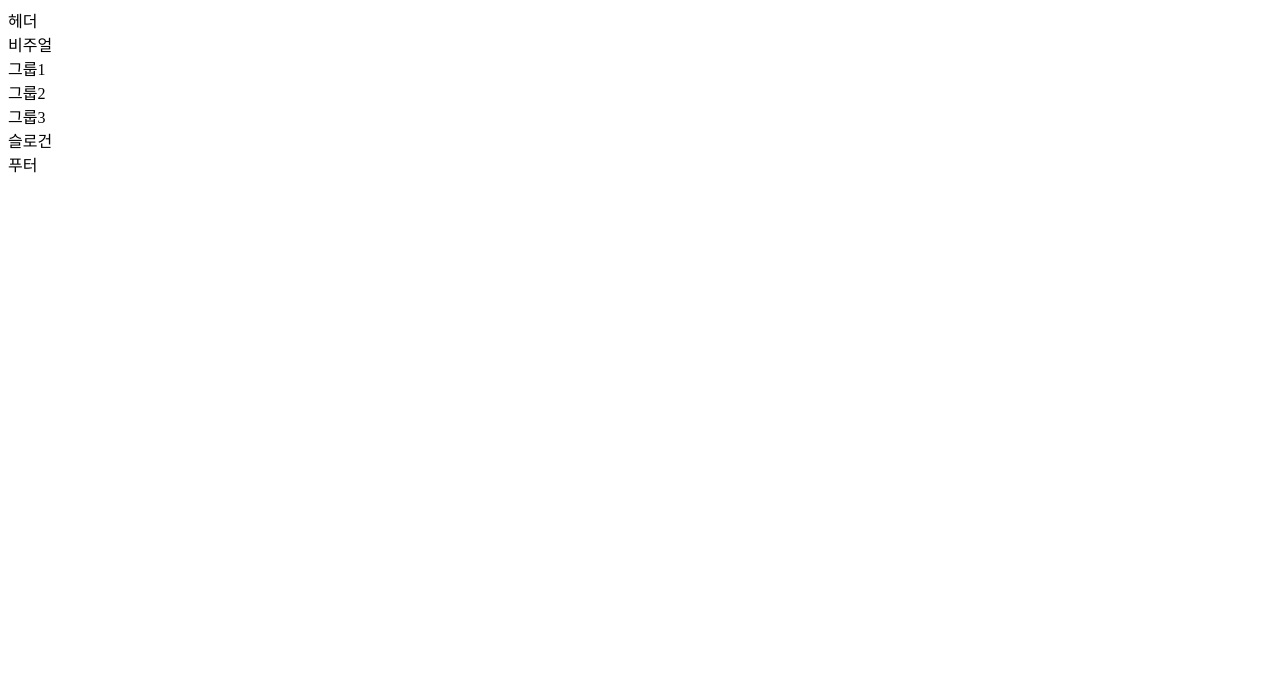
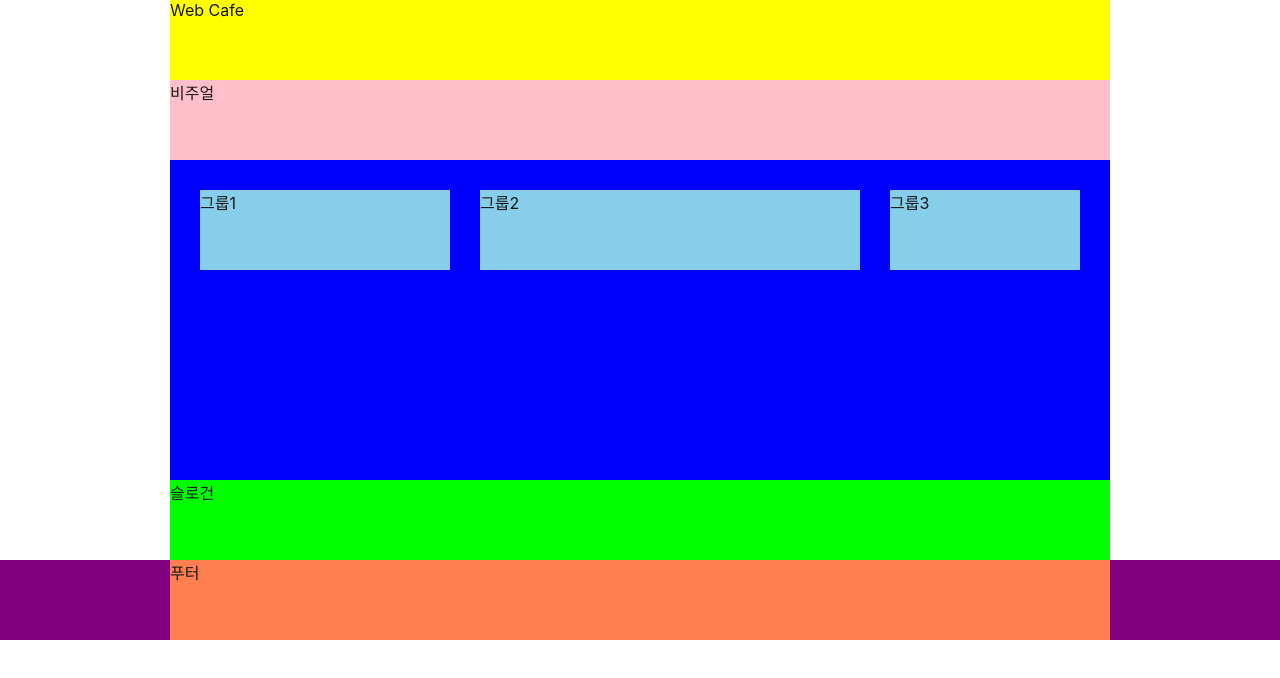
Before and after one commit to dikum98/zeroConnecTo, a website: page HTML5/index.html in a window 1280 px wide. Drawn offline with Linux system fonts and the light colour scheme; a web font is replaced by a local one.

Commit message:
스타일시트 연결 및 플렉스를 활용한 기본 레이아웃 구현

```diff
--- /dev/null
+++ b/HTML5/css/index.css
@@ -0,0 +1,87 @@
+@import url('https://cdn.jsdelivr.net/gh/orioncactus/pretendard@v1.3.4/dist/web/static/pretendard.css');
+@import url('./normalize.css');
+@import url('./reset.css');
+
+/* 기본 스타일 */
+*,
+*::before,
+*::after {
+  box-sizing: border-box;
+}
+
+/* 본문 스타일 */
+body {
+  font-family: Pretendard, -apple-system, BlinkMacSystemFont, system-ui, Roboto,
+    'Helvetica Neue', 'Segoe UI', 'Apple SD Gothic Neo', 'Noto Sans KR',
+    'Malgun Gothic', 'Apple Color Emoji', 'Segoe UI Emoji', 'Segoe UI Symbol',
+    sans-serif;
+  font-weight: 400;
+  background: #fff;
+  color: #181818;
+}
+
+/* 레이아웃 */
+.header,
+.visual,
+.main,
+.slogan,
+.footer-inner {
+  width: 940px;
+  margin: 0 auto;
+}
+
+/* 헤더 */
+.header {
+  background: yellow;
+  height: 10vh;
+}
+
+/* 비주얼 */
+.visual {
+  background: pink;
+  height: 10vh;
+}
+
+/* 메인 콘텐츠 */
+.main {
+  height: 40vh;
+  background: blue;
+  padding: 30px 15px;
+  display: flex;
+  flex-flow: row nowrap;
+  justify-content: space-around;
+}
+
+/* 그룹 */
+/* cascading에 의해 main의 blue는 안 보임 */
+.group {
+  background: skyblue;
+  height: 10vh;
+}
+
+.group1 {
+  width: 250px;
+}
+
+.group2 {
+  width: 380px;
+}
+
+.group3 {
+  width: 190px;
+}
+
+/* 슬로건 */
+.slogan {
+  background: lime;
+  height: 10vh;
+}
+
+/* 푸터 */
+.footer {
+  background: purple;
+}
+.footer-inner {
+  background: coral;
+  height: 10vh;
+}
--- a/HTML5/index.html
+++ b/HTML5/index.html
@@ -3,9 +3,12 @@
   <head>
     <meta charset="UTF-8" />
     <title>웹카페 - HTML5</title>
+    <link rel="stylesheet" href="./css/index.css" />
   </head>
   <body>
-    <header class="header">헤더</header>
+    <header class="header">
+      <h1>Web Cafe</h1>
+    </header>
     <div class="visual">비주얼</div>
     <main class="main">
       <div class="group group1">그룹1</div>
```
